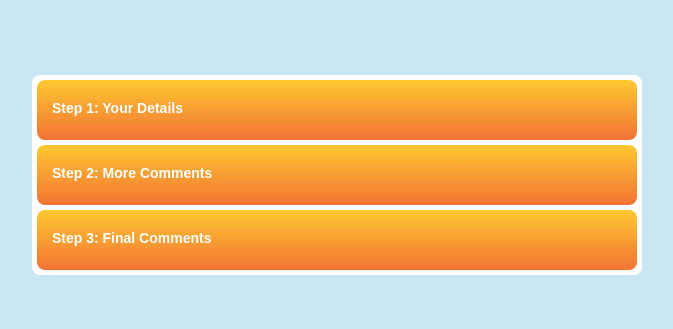
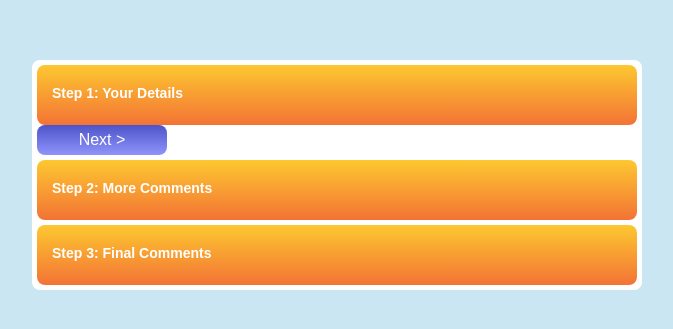
Before and after one commit to cloki0610/react-node-form-validation, a React (Create React App) app in the folder frontend/: page / in a window 1280 px wide. Shown: the part 225-554 px from the top of the page, without its empty margins (303-976 px from the left). Built offline with nearby package versions, Linux system fonts and the light colour scheme.

Commit message:
Add header toggler

```diff
--- a/frontend/src/components/Form/FormContainer.tsx
+++ b/frontend/src/components/Form/FormContainer.tsx
@@ -1,4 +1,4 @@
-import React from "react";
+import React, { useState } from "react";
 import styled from "styled-components";
 import FormStepOne from "./FormStepOne";
 import FormStepThree from "./FormStepThree";
@@ -16,11 +16,28 @@ const Container = styled.div`
 `;
 
 const FormContainer: React.FC = () => {
+  const [formData, setFormData] = useState({});
+  const [toggle1, setToggle1] = useState<boolean>(true);
+  const [toggle2, setToggle2] = useState<boolean>(false);
+  const [toggle3, setToggle3] = useState<boolean>(false);
+
   return (
     <Container>
-      <FormStepOne />
-      <FormStepTwo />
-      <FormStepThree />
+      <FormStepOne
+        onToggle={() => setToggle1((prevToggle) => !prevToggle)}
+        onSubmit={() => {}}
+        toggle={toggle1}
+      />
+      <FormStepTwo
+        onToggle={() => setToggle2((prevToggle) => !prevToggle)}
+        onSubmit={() => {}}
+        toggle={toggle2}
+      />
+      <FormStepThree
+        onToggle={() => setToggle3((prevToggle) => !prevToggle)}
+        onSubmit={() => {}}
+        toggle={toggle3}
+      />
     </Container>
   );
 };
--- a/frontend/src/components/Form/FormHeader.tsx
+++ b/frontend/src/components/Form/FormHeader.tsx
@@ -15,9 +15,12 @@ const Header = styled.div`
   }
 `;
 
-const FormHeader: React.FC<{ title: string }> = ({ title }) => {
+const FormHeader: React.FC<{ title: string; toggler: () => void }> = ({
+  title,
+  toggler,
+}) => {
   return (
-    <Header>
+    <Header onClick={toggler}>
       <h1>{title}</h1>
     </Header>
   );
--- a/frontend/src/components/Form/FormStepOne.tsx
+++ b/frontend/src/components/Form/FormStepOne.tsx
@@ -1,11 +1,15 @@
 import React from "react";
 import FormHeader from "./FormHeader";
 import Button from "../UI/Button";
+import { FormProp } from "./FromType";
 
-const FormStepOne: React.FC = () => {
-  return (
+const FormStepOne: React.FC<FormProp> = ({ onToggle, onSubmit, toggle }) => {
+  return !toggle ? (
+    <FormHeader title="Step 1: Your Details" toggler={onToggle} />
+  ) : (
     <div>
-      <FormHeader title="Step 1: Your Details" />
+      <FormHeader title="Step 1: Your Details" toggler={onToggle} />
+      <Button onClick={onSubmit}>Next &gt;</Button>
     </div>
   );
 };
--- a/frontend/src/components/Form/FormStepThree.tsx
+++ b/frontend/src/components/Form/FormStepThree.tsx
@@ -1,11 +1,15 @@
 import React from "react";
 import FormHeader from "./FormHeader";
 import Button from "../UI/Button";
+import { FormProp } from "./FromType";
 
-const FormStepThree: React.FC = () => {
-  return (
+const FormStepThree: React.FC<FormProp> = ({ onToggle, onSubmit, toggle }) => {
+  return !toggle ? (
+    <FormHeader title="Step 3: Final Comments" toggler={onToggle} />
+  ) : (
     <div>
-      <FormHeader title="Step 3: Final Comments" />
+      <FormHeader title="Step 3: Final Comments" toggler={onToggle} />
+      <Button onClick={onSubmit}>Next &gt;</Button>
     </div>
   );
 };
--- a/frontend/src/components/Form/FormStepTwo.tsx
+++ b/frontend/src/components/Form/FormStepTwo.tsx
@@ -1,11 +1,15 @@
 import React from "react";
 import FormHeader from "./FormHeader";
 import Button from "../UI/Button";
+import { FormProp } from "./FromType";
 
-const FormStepTwo: React.FC = () => {
-  return (
+const FormStepTwo: React.FC<FormProp> = ({ onToggle, onSubmit, toggle }) => {
+  return !toggle ? (
+    <FormHeader title="Step 2: More Comments" toggler={onToggle} />
+  ) : (
     <div>
-      <FormHeader title="Step 2: More Comments" />
+      <FormHeader title="Step 2: More Comments" toggler={onToggle} />
+      <Button onClick={onSubmit}>Next &gt;</Button>
     </div>
   );
 };
--- /dev/null
+++ b/frontend/src/components/Form/FromType.ts
@@ -0,0 +1,5 @@
+export type FormProp = {
+  onToggle: () => void;
+  onSubmit: () => void;
+  toggle: boolean;
+};
```
